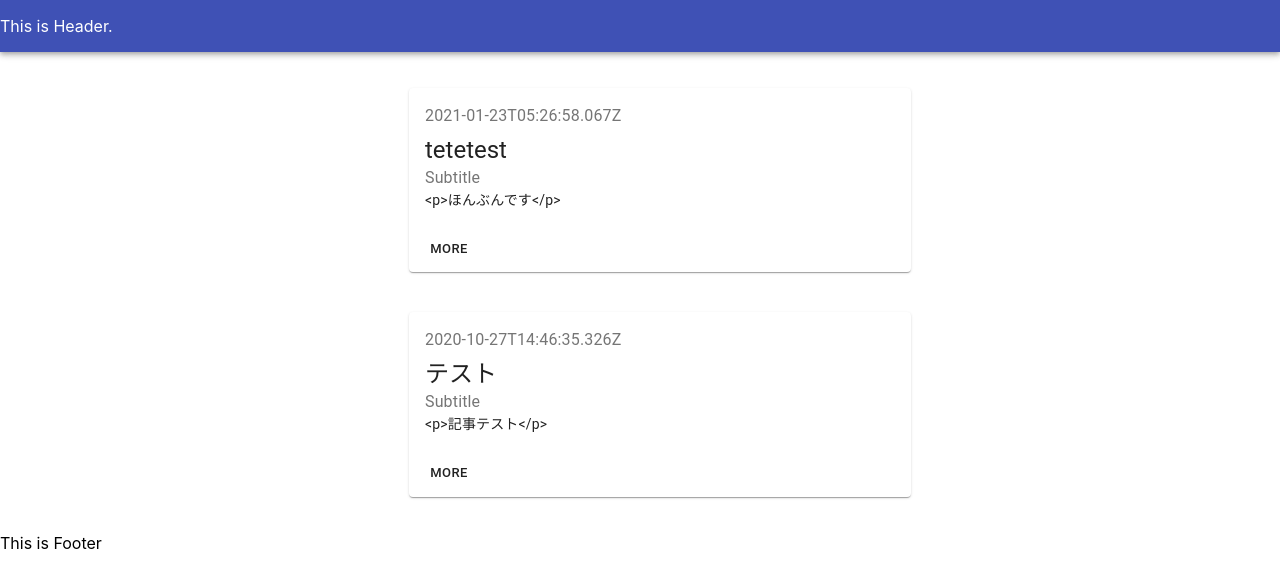
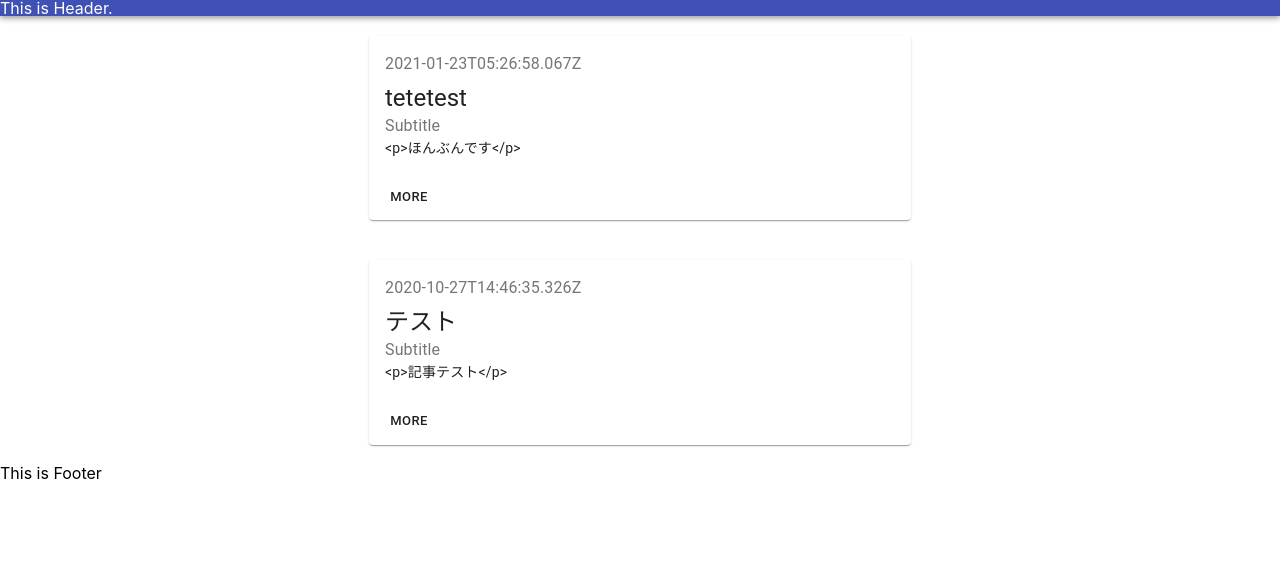
Before and after one commit to acio-o9/contents, a Next.js app in the folder src/application/: page / in a window 1280 px wide. Shown: the top 588 px of the page. Built offline with nearby package versions, Linux system fonts and the light colour scheme.

Commit message:
[add] clear UA style sheet
> using Eric Meyer’s “Reset CSS” 2.0
> [ref](https://meyerweb.com/eric/tools/css/reset/)

```diff
--- a/src/application/pages/_app.js
+++ b/src/application/pages/_app.js
@@ -1,3 +1,4 @@
+import '../styles/reset.css'
 import '../styles/globals.css'
 
 function MyApp({ Component, pageProps }) {
--- /dev/null
+++ b/src/application/styles/reset.css
@@ -0,0 +1,48 @@
+/* http://meyerweb.com/eric/tools/css/reset/
+   v2.0 | 20110126
+   License: none (public domain)
+*/
+
+html, body, div, span, applet, object, iframe,
+h1, h2, h3, h4, h5, h6, p, blockquote, pre,
+a, abbr, acronym, address, big, cite, code,
+del, dfn, em, img, ins, kbd, q, s, samp,
+small, strike, strong, sub, sup, tt, var,
+b, u, i, center,
+dl, dt, dd, ol, ul, li,
+fieldset, form, label, legend,
+table, caption, tbody, tfoot, thead, tr, th, td,
+article, aside, canvas, details, embed,
+figure, figcaption, footer, header, hgroup,
+menu, nav, output, ruby, section, summary,
+time, mark, audio, video {
+	margin: 0;
+	padding: 0;
+	border: 0;
+	font-size: 100%;
+	font: inherit;
+	vertical-align: baseline;
+}
+/* HTML5 display-role reset for older browsers */
+article, aside, details, figcaption, figure,
+footer, header, hgroup, menu, nav, section {
+	display: block;
+}
+body {
+	line-height: 1;
+}
+ol, ul {
+	list-style: none;
+}
+blockquote, q {
+	quotes: none;
+}
+blockquote:before, blockquote:after,
+q:before, q:after {
+	content: '';
+	content: none;
+}
+table {
+	border-collapse: collapse;
+	border-spacing: 0;
+}
```
